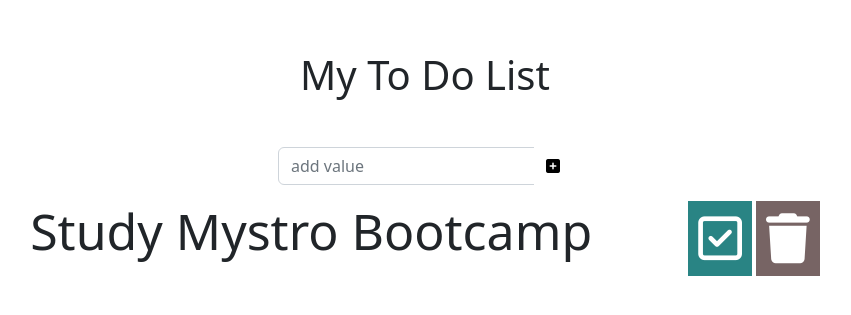
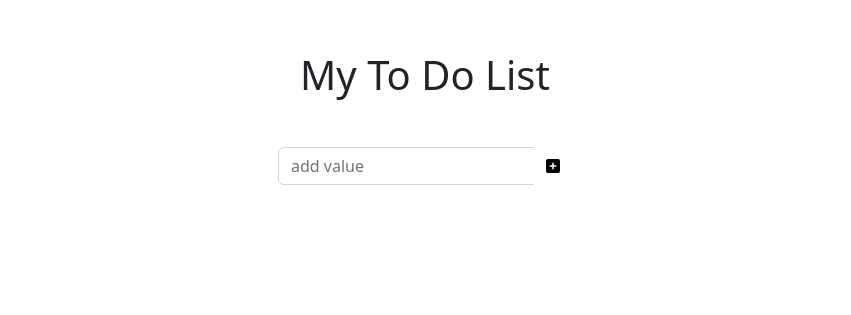
Before and after one commit to mohammadazzuz/Javascript-ToDo-List, a plain HTML site: page index.html in a window 1280 px wide. Shown: the part 141-456 px from the top of the page, without its empty margins (215-1066 px from the left). Drawn offline with nearby package versions, Linux system fonts and the light colour scheme.

Commit message:
edit script

```diff
--- a/css/style.css
+++ b/css/style.css
@@ -13,6 +13,7 @@ body{
 .todo-items{
     background-color: white !important;
     margin-bottom: 5px;
+
 }
 
 .btn{
@@ -49,6 +50,8 @@ body{
 
 .todo-title{
     font-size: 50px;
+    display: flex;
+    align-items: center;
 }
 
 
--- a/index.html
+++ b/index.html
@@ -28,17 +28,6 @@
         </div>
         <div class="col-xl-12">
           <div class=" d-flex flex-column align-items-center todo-result">
-              <div class="todo-items d-flex">
-                <h3 class="me-5 pe-5 todo-title">Study Mystro Bootcamp</h3>
-                <div>
-                  <span type="button" class="check">
-                    <i class="fa-regular fa-square-check icon "></i>
-                  </span>
-                  <span type="button" class="remove">
-                    <i class="fa-solid fa-trash icon2"></i>
-                  </span>
-                </div>
-              </div>
           </div>
         </div>
       </div>
```
